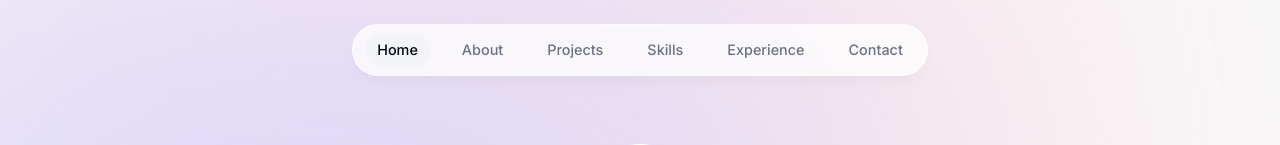
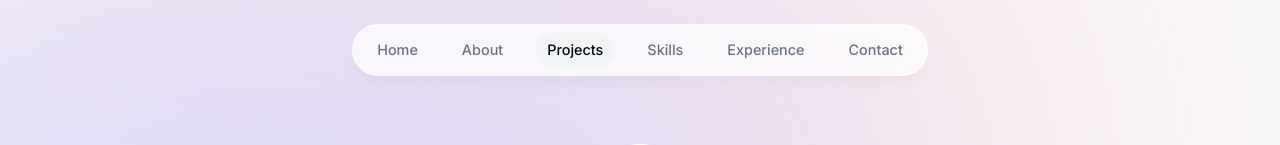
Before and after one commit to Pazzavala/Fresh-Portfolio, a Next.js app: page / in a window 1280 px wide. Shown: the top 145 px of the page. Built offline with nearby package versions, Linux system fonts and the light colour scheme; grey boxes are pictures that could not be loaded.

Commit message:
make header work with scolling

```diff
--- a/app/layout.tsx
+++ b/app/layout.tsx
@@ -2,6 +2,7 @@
 import { Inter } from 'next/font/google';
 import Header from '@/components/header';
 import Footer from '@/components/footer';
+import ActiveSectionContextProvider from '@/context/active-section-context';
 
 const inter = Inter({ subsets: ['latin'] });
 
@@ -25,8 +26,11 @@
                 {/* This is how we create a circle in background */}
                 <div className='bg-[#fbe2e3] absolute -z-10 top-[-6rem] right-[11rem] h-[31.25rem] w-[50rem] rounded-full blur-[10rem] sm:w-[68.75rem]'></div>
                 <div className='bg-[#dbd7fb] absolute -z-10 top-[-1rem] left-[-35rem] h-[31.25rem] w-[31.25rem] rounded-full blur-[10rem] sm:w-[68.75rem] md:left[-33rem] lg:left-[-28rem] xl:left-[-15rem] 2xl:left-[-5rem]'></div>
-                <Header />
-                {children}
+                <ActiveSectionContextProvider>
+                    <Header />
+                    {children}
+                </ActiveSectionContextProvider>
+
                 <Footer />
             </body>
         </html>
--- a/app/page.tsx
+++ b/app/page.tsx
@@ -1,4 +1,5 @@
 import About from '@/components/about';
+import Experience from '@/components/experience';
 import Footer from '@/components/footer';
 import Intro from '@/components/intro';
 import Projects from '@/components/projects';
@@ -14,6 +15,7 @@
             <SectionDivider />
             <Projects />
             <Skills />
+            <Experience />
             <Footer />
         </main>
     );
--- a/components/about.tsx
+++ b/components/about.tsx
@@ -1,11 +1,24 @@
 'use client';
-import React from 'react';
+import React, { useEffect } from 'react';
 import SectionHeading from './section-headings';
 import { motion } from 'framer-motion';
+import { useInView } from 'react-intersection-observer';
+import { useActiveSectionContext } from '@/context/active-section-context';
 
 export default function About() {
+    const { ref, inView } = useInView({ threshold: 0.8 });
+    const { setActiveSection } = useActiveSectionContext();
+
+    // We now want to synchronize the state with an external system which is our contecxt provider
+    useEffect(() => {
+        if (inView) {
+            setActiveSection('About');
+        }
+    }, [inView, setActiveSection]);
+
     return (
         <motion.section
+            ref={ref}
             id='about'
             className='mb-28 max-w-[45rem] text-center leading-8 sm:mb-0 scroll-mt-28'
             initial={{ opacity: 0, y: 100 }}
--- a/components/footer.tsx
+++ b/components/footer.tsx
@@ -1,5 +1,5 @@
 import React from 'react';
 
 export default function Footer() {
-    return <footer></footer>;
+    return <footer>d</footer>;
 }
--- a/components/header.tsx
+++ b/components/header.tsx
@@ -1,12 +1,19 @@
 'use client';
-import React, { useState } from 'react';
+import React from 'react';
 import { motion } from 'framer-motion';
 import { links } from '@/lib/data';
 import Link from 'next/link';
 import clsx from 'clsx';
+import { useActiveSectionContext } from '@/context/active-section-context';
 
 export default function Heder() {
-    const [activeSection, setActiveSection] = useState('Home');
+    // Another hook in react this is to consume a context but we get error bc we must handle null
+    // const { activeSection, setActiveSection } =
+    //     useContext(ActiveSectionContext);
+
+    // So we made our own custome context hook
+    const { activeSection, setActiveSection } = useActiveSectionContext();
+
     return (
         // We must make relative so z index works
         <header className='z-[999] relative'>
--- a/components/intro.tsx
+++ b/components/intro.tsx
@@ -1,16 +1,28 @@
 'use client';
 
 import Image from 'next/image';
-import React from 'react';
+import React, { useEffect } from 'react';
 import { motion } from 'framer-motion';
 import Link from 'next/link';
 import { BsArrowRight, BsLinkedin } from 'react-icons/bs';
 import { HiDownload } from 'react-icons/hi';
 import { FaGithubSquare } from 'react-icons/fa';
+import { useInView } from 'react-intersection-observer';
+import { useActiveSectionContext } from '@/context/active-section-context';
 
 export default function Intro() {
+    const { ref, inView } = useInView({ threshold: 0.5 });
+    const { setActiveSection } = useActiveSectionContext();
+
+    useEffect(() => {
+        if (inView) {
+            setActiveSection('Home');
+        }
+    }, [inView, setActiveSection]);
+
     return (
         <section
+            ref={ref}
             id='home'
             className='mb-28 max-w-[50rem] text-center sm:mb-0 scroll-mt-96'
         >
--- a/components/projects.tsx
+++ b/components/projects.tsx
@@ -1,11 +1,23 @@
-import React from 'react';
+'use client';
+import React, { useEffect } from 'react';
 import SectionHeading from './section-headings';
 import { projectsData } from '@/lib/data';
 import Project from './project';
+import { useInView } from 'react-intersection-observer';
+import { useActiveSectionContext } from '@/context/active-section-context';
 
 export default function Projects() {
+    const { ref, inView } = useInView({ threshold: 0.5 });
+    const { setActiveSection } = useActiveSectionContext();
+
+    useEffect(() => {
+        if (inView) {
+            setActiveSection('Projects');
+        }
+    }, [inView, setActiveSection]);
+
     return (
-        <section id='projects' className='scroll-mt-28'>
+        <section ref={ref} id='projects' className='scroll-mt-28'>
             <SectionHeading>My projects</SectionHeading>
             <div>
                 {projectsData.map((project, index) => (
--- /dev/null
+++ b/context/active-section-context.tsx
@@ -0,0 +1,37 @@
+'use client';
+import React, { useState, createContext, useContext } from 'react';
+import { links } from '@/lib/data';
+import { error } from 'console';
+
+type SectionName = (typeof links)[number]['name'];
+type ActiveSectionContextProviderProp = { children: React.ReactNode };
+type ActiveSectionContextType = {
+    activeSection: SectionName;
+    setActiveSection: React.Dispatch<React.SetStateAction<SectionName>>;
+};
+export const ActiveSectionContext =
+    createContext<ActiveSectionContextType | null>(null);
+
+export default function ActiveSectionContextProvider({
+    children,
+}: ActiveSectionContextProviderProp) {
+    const [activeSection, setActiveSection] = useState<SectionName>('Home');
+    return (
+        <ActiveSectionContext.Provider
+            value={{ activeSection, setActiveSection }}
+        >
+            {children}
+        </ActiveSectionContext.Provider>
+    );
+}
+export function useActiveSectionContext() {
+    const context = useContext(ActiveSectionContext);
+
+    if (context === null) {
+        throw new Error(
+            'useActiveSectionContext must be within a ActiveSectionContextProvider'
+        );
+    }
+
+    return context;
+}
--- a/package.json
+++ b/package.json
@@ -22,6 +22,7 @@
     "react": "18.3.1",
     "react-dom": "18.3.1",
     "react-icons": "^5.2.1",
+    "react-intersection-observer": "^9.10.3",
     "tailwindcss": "3.4.4",
     "typescript": "5.5.2"
   }
```
Also changed, not shown: 1 other file (tests, documents, lock files or other folders).
